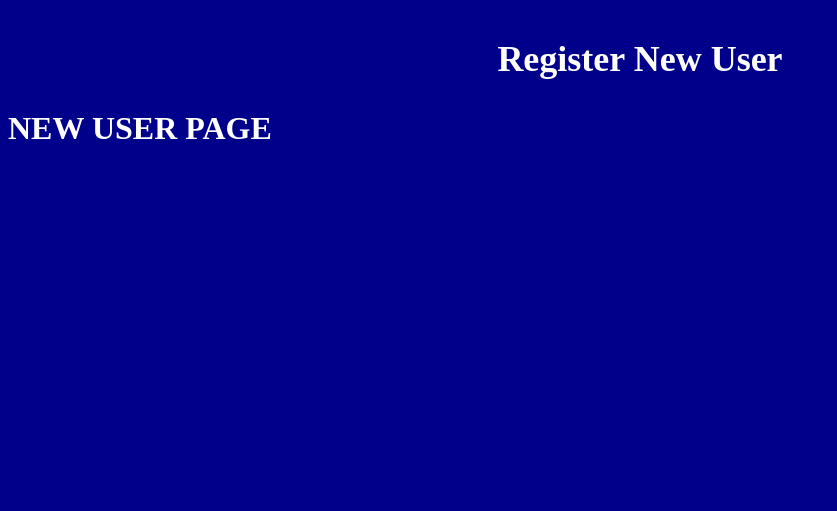
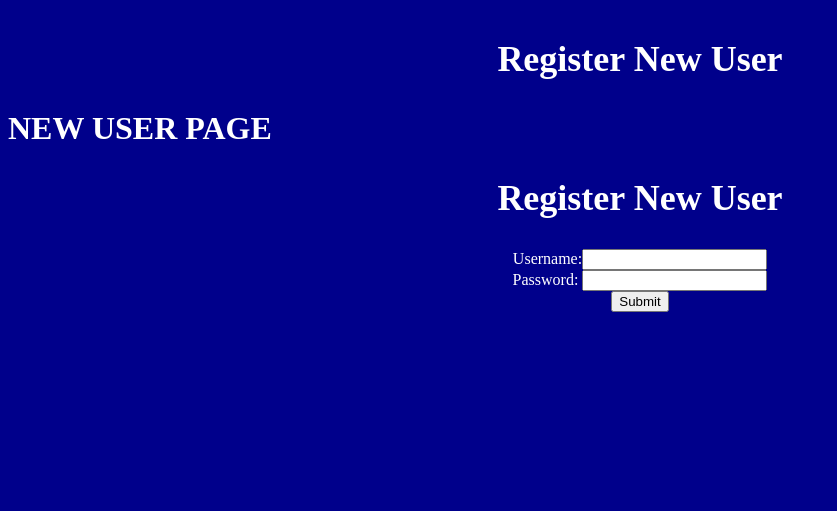
Before and after one commit to Jamie-Shearer/CS166-final, a Flask app: page /new-user in a window 1280 px wide. Shown: the top 511 px of the page, without its empty margins (0-837 px from the left). Run offline with Flask 2, Linux system fonts and the light colour scheme.

Commit message:
Saving progress

```diff
--- a/app.py
+++ b/app.py
@@ -105,6 +105,7 @@
                 flash("A user with that username is already registered! Try again!", 'alert-danger')
             else:
                 flash("Success!", 'alert-success')
+                return redirect(url_for('login_success', access_level=0))
 
         except KeyError:
             pass
--- a/templates/new_user.html
+++ b/templates/new_user.html
@@ -4,40 +4,23 @@
 <header>
     <h1>NEW USER PAGE</h1>
 </header>
-
-
-    <script type="text/javascript">
-    var login_attempts=3;
-    function check_form()
-    {
-     var name=document.getElementById("username").value;
-     var pass=document.getElementById("password").value;
-     if(name=="talkerscode" && pass=="talkerscode")
-     {
-      alert("SuccessFully Logged In");
-      document.getElementById("name").value="";
-      document.getElementById("pass").value="";
-     }
-     else
-     {
-      if(login_attempts==0)
-      {
-       alert("No Login Attempts Available");
-      }
-      else
-      {
-       login_attempts=login_attempts-1;
-       alert("Login Failed Now Only "+login_attempts+" Login Attempts Available");
-       if(login_attempts==0)
-       {
-        document.getElementById("name").disabled=true;
-        document.getElementById("pass").disabled=true;
-        document.getElementById("form1").disabled=true;
-       }
-      }
-     }
-
-     return false;
-    }
-    </script>
+<div id="content">
+    <h2 style="text-align: center; font-size: 36px">{{ heading }}</h2>
+    <div>
+        <form method="POST" id="new_user_form">
+            <div class="form-group" id="center">
+                <label for="username">Username:</label><input
+                    class="form-control" type="text" id="username"
+                    name="username" required><br/>
+                <label for="password">Password: </label><input
+                    class="form-control" type='password' id="password"
+                    name="password" required>
+                <br>
+                <button type="submit" class="btn btn-primary mt-4">
+                    Submit
+                </button>
+            </div>
+        </form>
+    </div>
+</div>
 {% endblock %}
```
